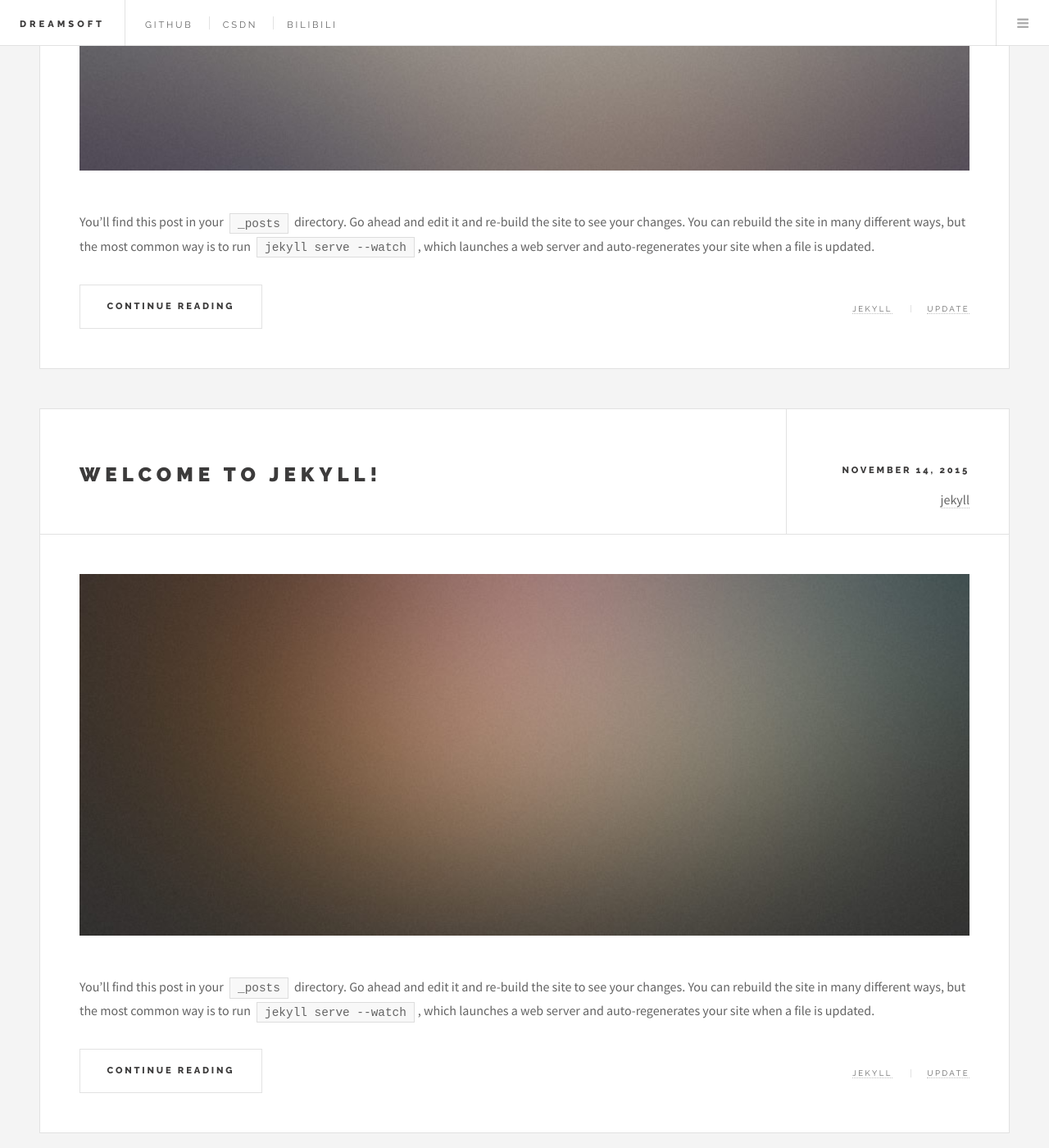
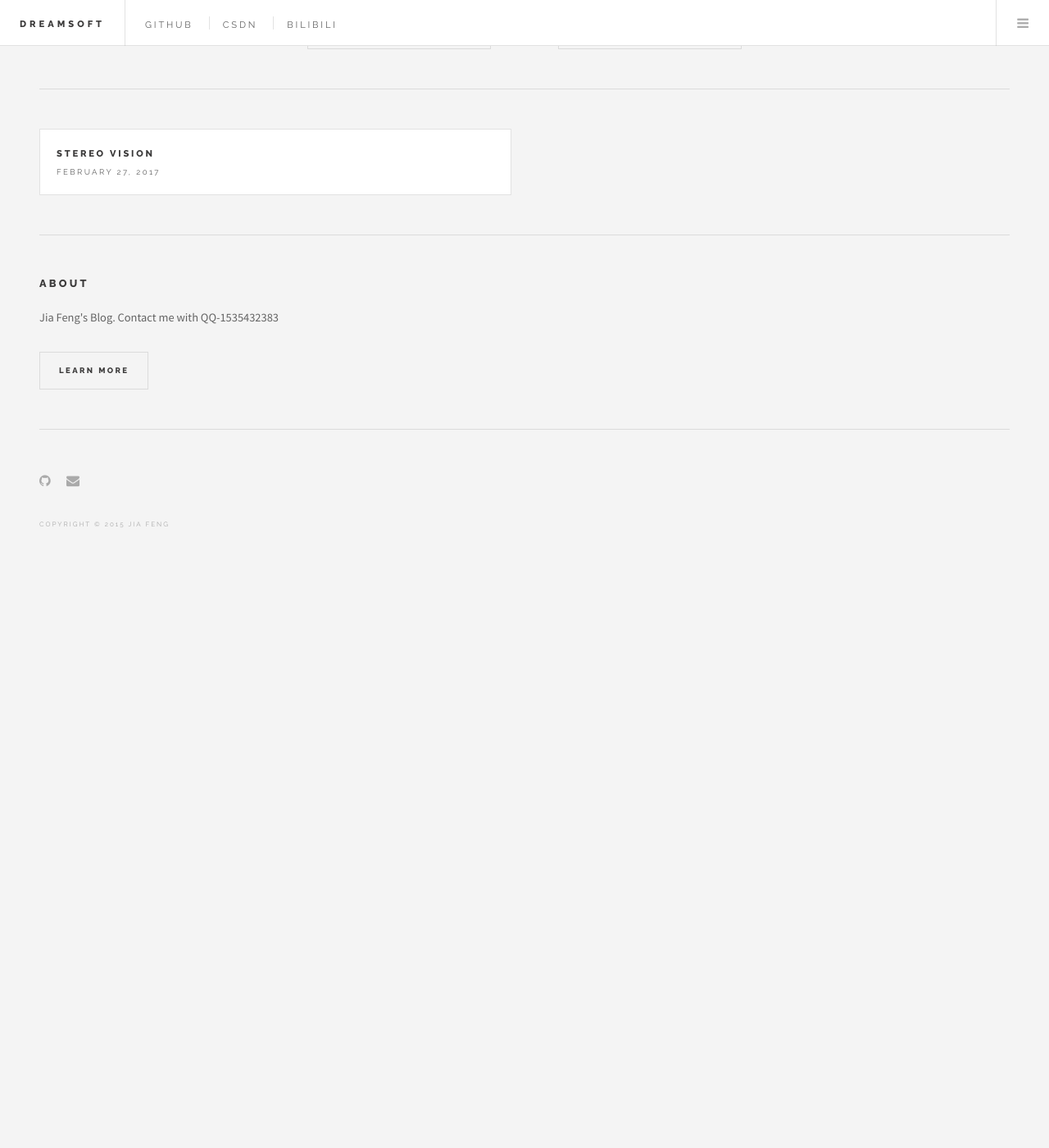
Before and after one commit to jiafeng5513/jiafeng5513.github.io, a Jekyll site: the page built from index.html, in a window 1280 px wide and 1400 px high, scrolled down 1030 px. Shown: the whole window at 82% size. Built offline with Jekyll 4.4.1, drawn with Linux system fonts in a browser that asks for light colours; the list of posts is cut into pages by our own code; after the commit the page ends 1740 px from its top, so only the background shows below that; some of the changed text lies outside the part shown.

Commit message:
add the first blog

```diff
--- a/_config.yml
+++ b/_config.yml
@@ -16,6 +16,6 @@
 
 paginate: 4
 
-author: Your name
+author: jia feng
 
 gems: [jekyll-paginate]
--- a/_posts/2015-11-14-welcome-to-jekyll.markdown
+++ /dev/null
@@ -1,27 +0,0 @@
----
-layout: post
-title:  "Welcome to Jekyll!"
-date:   2015-11-14 16:52:07
-categories: jekyll update
-tags: jekyll update
-image: /images/pic02.jpg
----
-You’ll find this post in your `_posts` directory. Go ahead and edit it and re-build the site to see your changes. You can rebuild the site in many different ways, but the most common way is to run `jekyll serve --watch`, which launches a web server and auto-regenerates your site when a file is updated.
-
-To add new posts, simply add a file in the `_posts` directory that follows the convention `YYYY-MM-DD-name-of-post.ext` and includes the necessary front matter. Take a look at the source for this post to get an idea about how it works.
-
-Jekyll also offers powerful support for code snippets:
-
-{% highlight ruby %}
-def print_hi(name)
-  puts "Hi, #{name}"
-end
-print_hi('Tom')
-#=> prints 'Hi, Tom' to STDOUT.
-{% endhighlight %}
-
-Check out the [Jekyll docs][jekyll] for more info on how to get the most out of Jekyll. File all bugs/feature requests at [Jekyll’s GitHub repo][jekyll-gh]. If you have questions, you can ask them on [Jekyll’s dedicated Help repository][jekyll-help].
-
-[jekyll]:      http://jekyllrb.com
-[jekyll-gh]:   https://github.com/jekyll/jekyll
-[jekyll-help]: https://github.com/jekyll/jekyll-help
--- a/_posts/2015-11-14-welcome-to-jekyll1.markdown
+++ /dev/null
@@ -1,27 +0,0 @@
----
-layout: post
-title:  "Welcome to Jekyll!"
-date:   2015-11-14 16:52:07
-categories: jekyll update
-tags: jekyll update
-image: /images/pic02.jpg
----
-You’ll find this post in your `_posts` directory. Go ahead and edit it and re-build the site to see your changes. You can rebuild the site in many different ways, but the most common way is to run `jekyll serve --watch`, which launches a web server and auto-regenerates your site when a file is updated.
-
-To add new posts, simply add a file in the `_posts` directory that follows the convention `YYYY-MM-DD-name-of-post.ext` and includes the necessary front matter. Take a look at the source for this post to get an idea about how it works.
-
-Jekyll also offers powerful support for code snippets:
-
-{% highlight ruby %}
-def print_hi(name)
-  puts "Hi, #{name}"
-end
-print_hi('Tom')
-#=> prints 'Hi, Tom' to STDOUT.
-{% endhighlight %}
-
-Check out the [Jekyll docs][jekyll] for more info on how to get the most out of Jekyll. File all bugs/feature requests at [Jekyll’s GitHub repo][jekyll-gh]. If you have questions, you can ask them on [Jekyll’s dedicated Help repository][jekyll-help].
-
-[jekyll]:      http://jekyllrb.com
-[jekyll-gh]:   https://github.com/jekyll/jekyll
-[jekyll-help]: https://github.com/jekyll/jekyll-help
--- a/_posts/2015-11-14-welcome-to-jekyll2.markdown
+++ /dev/null
@@ -1,27 +0,0 @@
----
-layout: post
-title:  "Welcome to Jekyll!"
-date:   2015-11-14 16:52:07
-categories: jekyll update
-tags: jekyll update
-image: /images/pic03.jpg
----
-You’ll find this post in your `_posts` directory. Go ahead and edit it and re-build the site to see your changes. You can rebuild the site in many different ways, but the most common way is to run `jekyll serve --watch`, which launches a web server and auto-regenerates your site when a file is updated.
-
-To add new posts, simply add a file in the `_posts` directory that follows the convention `YYYY-MM-DD-name-of-post.ext` and includes the necessary front matter. Take a look at the source for this post to get an idea about how it works.
-
-Jekyll also offers powerful support for code snippets:
-
-{% highlight ruby %}
-def print_hi(name)
-  puts "Hi, #{name}"
-end
-print_hi('Tom')
-#=> prints 'Hi, Tom' to STDOUT.
-{% endhighlight %}
-
-Check out the [Jekyll docs][jekyll] for more info on how to get the most out of Jekyll. File all bugs/feature requests at [Jekyll’s GitHub repo][jekyll-gh]. If you have questions, you can ask them on [Jekyll’s dedicated Help repository][jekyll-help].
-
-[jekyll]:      http://jekyllrb.com
-[jekyll-gh]:   https://github.com/jekyll/jekyll
-[jekyll-help]: https://github.com/jekyll/jekyll-help
--- a/_posts/2015-11-14-welcome-to-jekyll3.markdown
+++ /dev/null
@@ -1,27 +0,0 @@
----
-layout: post
-title:  "Welcome to Jekyll!"
-date:   2015-11-14 16:52:07
-categories: jekyll update
-tags: jekyll update
-image: /images/pic03.jpg
----
-You’ll find this post in your `_posts` directory. Go ahead and edit it and re-build the site to see your changes. You can rebuild the site in many different ways, but the most common way is to run `jekyll serve --watch`, which launches a web server and auto-regenerates your site when a file is updated.
-
-To add new posts, simply add a file in the `_posts` directory that follows the convention `YYYY-MM-DD-name-of-post.ext` and includes the necessary front matter. Take a look at the source for this post to get an idea about how it works.
-
-Jekyll also offers powerful support for code snippets:
-
-{% highlight ruby %}
-def print_hi(name)
-  puts "Hi, #{name}"
-end
-print_hi('Tom')
-#=> prints 'Hi, Tom' to STDOUT.
-{% endhighlight %}
-
-Check out the [Jekyll docs][jekyll] for more info on how to get the most out of Jekyll. File all bugs/feature requests at [Jekyll’s GitHub repo][jekyll-gh]. If you have questions, you can ask them on [Jekyll’s dedicated Help repository][jekyll-help].
-
-[jekyll]:      http://jekyllrb.com
-[jekyll-gh]:   https://github.com/jekyll/jekyll
-[jekyll-help]: https://github.com/jekyll/jekyll-help
--- a/_posts/2015-11-14-welcome-to-jekyll4.markdown
+++ /dev/null
@@ -1,27 +0,0 @@
----
-layout: post
-title:  "Welcome to Jekyll!"
-date:   2015-11-14 16:52:07
-categories: jekyll update
-tags: jekyll update
-image: /images/pic01.jpg
----
-You’ll find this post in your `_posts` directory. Go ahead and edit it and re-build the site to see your changes. You can rebuild the site in many different ways, but the most common way is to run `jekyll serve --watch`, which launches a web server and auto-regenerates your site when a file is updated.
-
-To add new posts, simply add a file in the `_posts` directory that follows the convention `YYYY-MM-DD-name-of-post.ext` and includes the necessary front matter. Take a look at the source for this post to get an idea about how it works.
-
-Jekyll also offers powerful support for code snippets:
-
-{% highlight ruby %}
-def print_hi(name)
-  puts "Hi, #{name}"
-end
-print_hi('Tom')
-#=> prints 'Hi, Tom' to STDOUT.
-{% endhighlight %}
-
-Check out the [Jekyll docs][jekyll] for more info on how to get the most out of Jekyll. File all bugs/feature requests at [Jekyll’s GitHub repo][jekyll-gh]. If you have questions, you can ask them on [Jekyll’s dedicated Help repository][jekyll-help].
-
-[jekyll]:      http://jekyllrb.com
-[jekyll-gh]:   https://github.com/jekyll/jekyll
-[jekyll-help]: https://github.com/jekyll/jekyll-help
```
Also changed, not shown: _posts/2015-11-14-welcome-to-jekyll0.markdown (deleted, +0 -27 lines), _posts/2019-1-15-Stereo-Vision.markdown (added, +25 -0 lines), images/logo.jpg.
